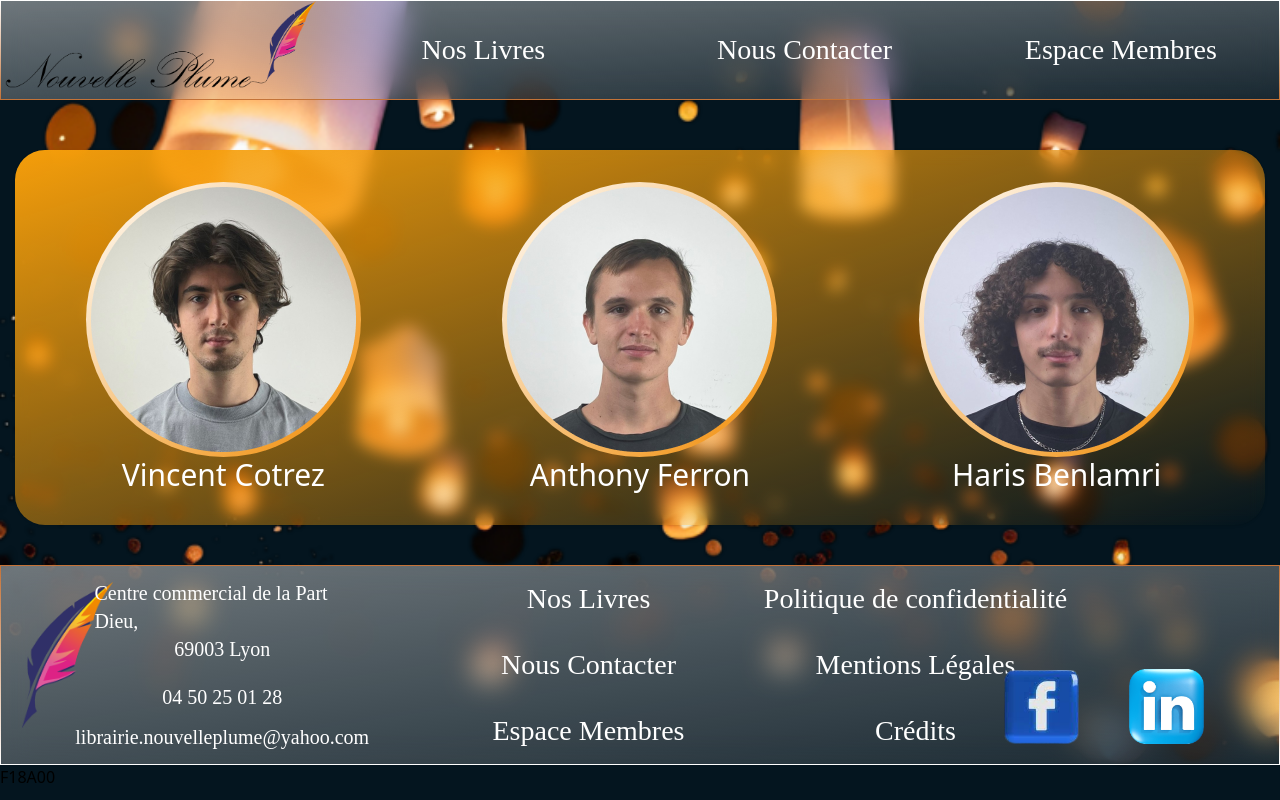
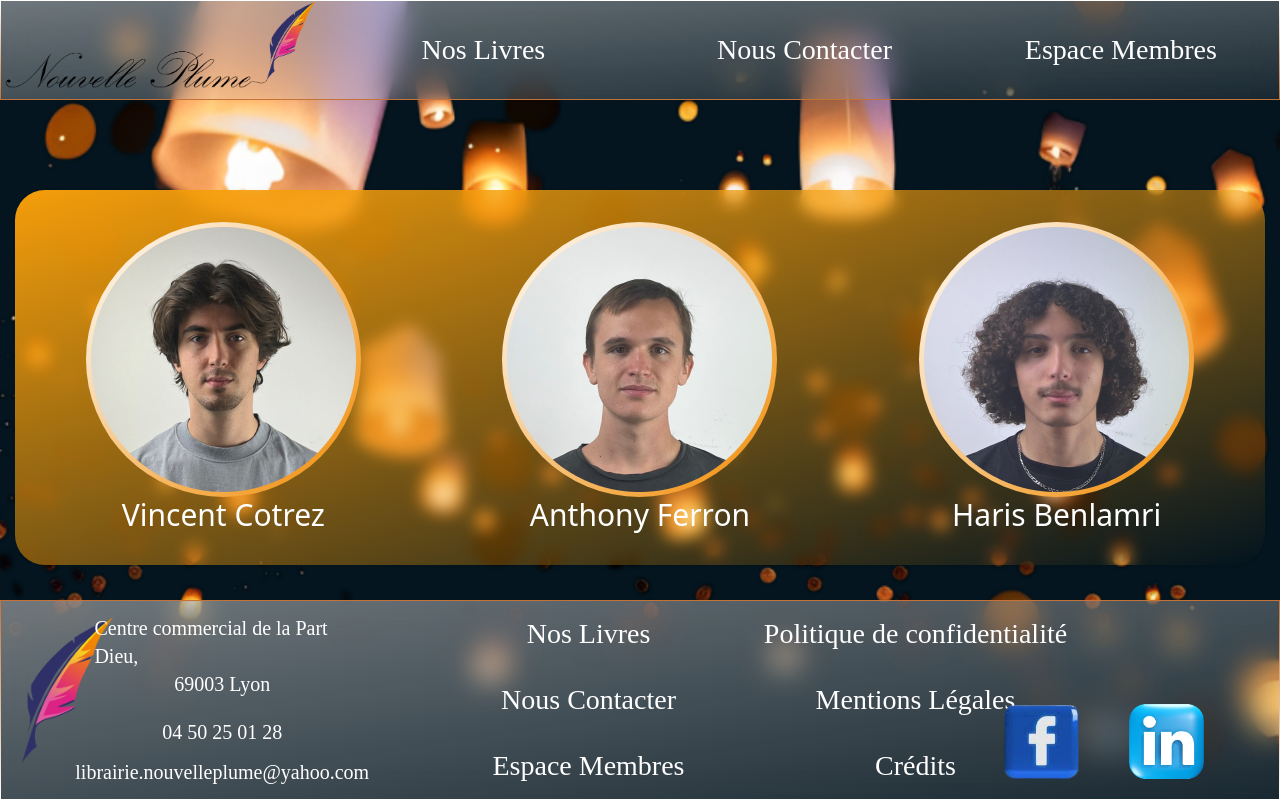
Before and after one commit to AnthonyFerron/librairie, a PHP site: page /credits/ in a window 1280 px wide. Run offline with PHP 8.4, Linux system fonts and the light colour scheme; some libraries are stand-ins or nearby versions.

Commit message:
corrections credits

```diff
--- a/connexion/index.php
+++ b/connexion/index.php
@@ -68,7 +68,7 @@
 
           <p class="mt-5 text-center text-sm text-white">
             Tu n'es pas membre ?
-            <a href="#" class="font-semibold leading-6 text-orange text-[rgba(254,145,0,0.70)] hover:text-indigo-500">Inscrit toi en quelques Segonde </a>
+            <a href="#" class="font-semibold leading-6 text-orange text-[rgba(254,145,0,0.70)] hover:text-indigo-500">Inscrit toi en quelques secondes </a>
           </p>
         </div>
       </div>
--- a/credits/index.php
+++ b/credits/index.php
@@ -7,8 +7,8 @@
     <script src="https://cdn.tailwindcss.com"></script>
 </head>
 <body class="bg-[url('../Icons/Background.png')] bg-cover bg-[#04151F]">
-    <?php include('../header/index.html');?>
-    <div class="flex justify-center items-center mt-[50px]">
+        <?php include('../header/index.html');?>
+    <div class="flex justify-center items-center mt-[7%]">
         <div class="flex flex-row justify-around items-center w-[1250px] h-[375px] bg-gradient-to-br from-amber-500 rounded-[30px] shadow backdrop-blur ">
             <div class="">
                 <div class="flex justify-center items-center rounded-full bg-gradient-to-br from-white to-[#F18A00] w-[275px] h-[275px]"><img src="../icons/vinz.png"></div>
@@ -25,6 +25,8 @@
 
         </div>
     </div>
-    <?php include('../footer/index.html'); ?>F18A00
+    <div class="absolute bottom-0 w-[100%]">
+        <?php include('../footer/index.html'); ?>
+    </div>
 </body>
 </html>
```
